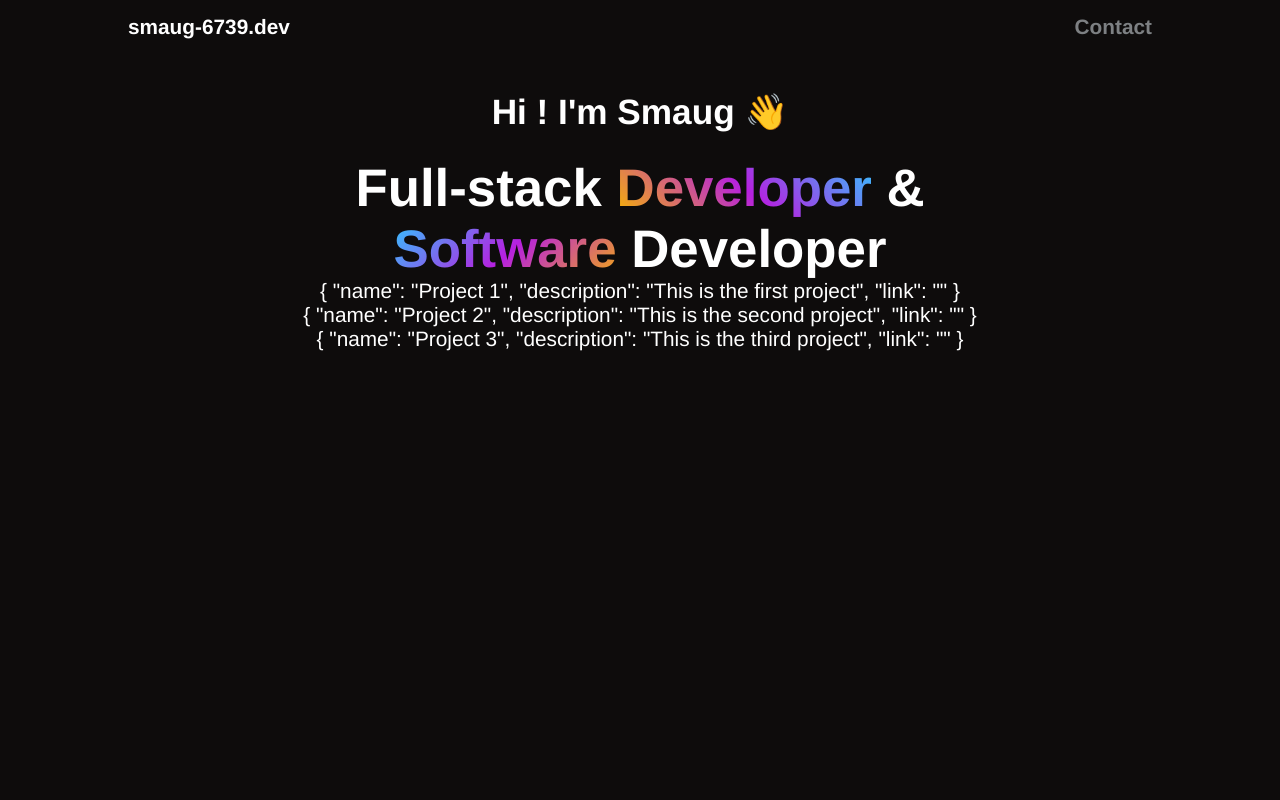
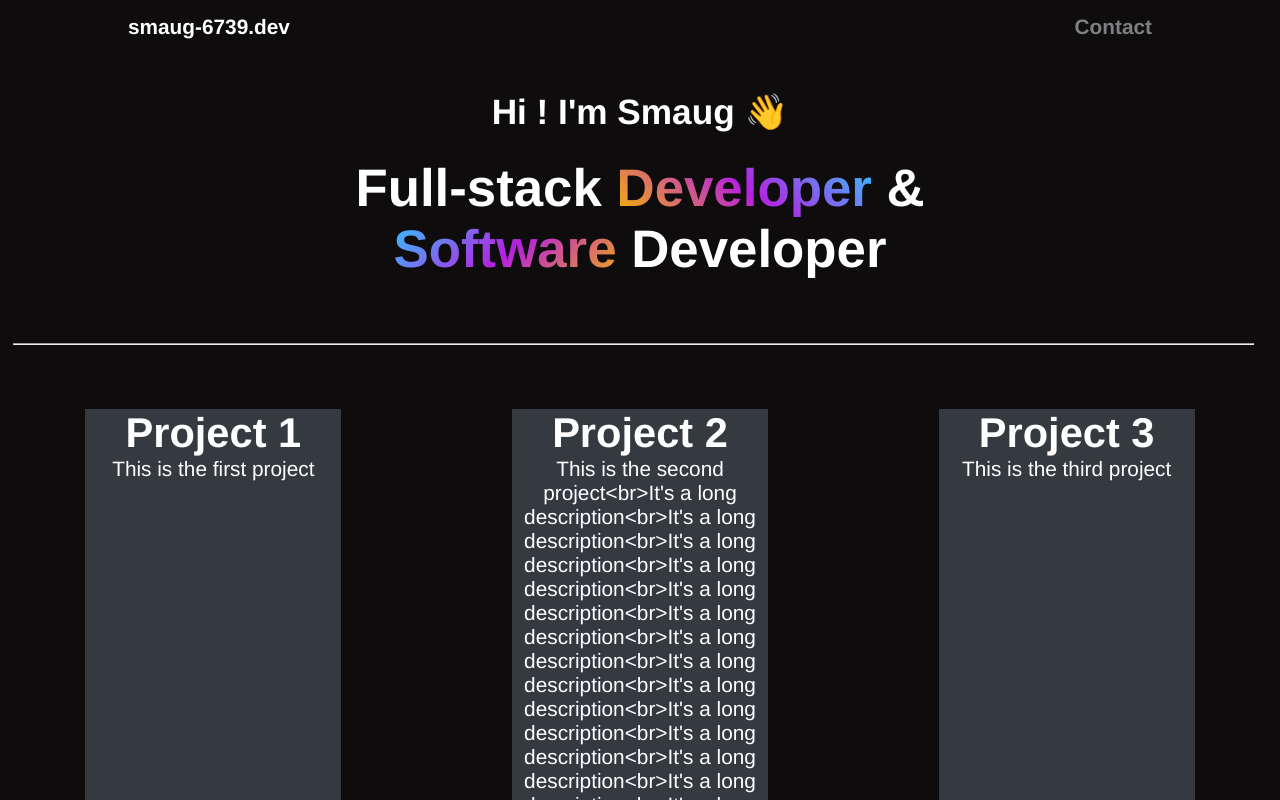
Before and after one commit to Smaug6739/smaug-website, a Nuxt app: page / in a window 1280 px wide. Shown: the top 800 px of the page. Built offline with nearby package versions, Linux system fonts and the light colour scheme.

Commit message:
Update css

```diff
--- a/assets/css/main.css
+++ b/assets/css/main.css
@@ -30,4 +30,8 @@ body {
   -webkit-text-fill-color: transparent;
 }
 
+.sep {
+  margin: 5% 2% 5% 1%;
+}
+
 /*# sourceMappingURL=main.css.map */
--- a/assets/scss/main.scss
+++ b/assets/scss/main.scss
@@ -27,4 +27,7 @@ body {
   -webkit-text-fill-color: transparent;
 }
 
+.sep {
+  margin: 5% 2% 5% 1%;
+}
 //   background: linear-gradient(-45deg, #f7b500, #b620e0, #32c5ff);
--- a/components/project.component.vue
+++ b/components/project.component.vue
@@ -1,14 +1,29 @@
 <template>
   <div class="project">
-    {{ data }}
+    <div class="project__header">
+      <div class="project__header-title">
+        <h1>{{ project.name }}</h1>
+      </div>
+      <div class="project__header-description">
+        <p>{{ project.description }}</p>
+      </div>
+    </div>
   </div>
 </template>
+<style lang="scss" scoped>
+@import "@/assets/scss/theme-variables.scss";
+.project {
+  display: block;
+  width: 20%;
+  background-color: $dark;
+}
+</style>
 <script>
 export default {
   name: "Project",
   component: true,
   props: {
-    data: {
+    project: {
       type: Object,
       required: true,
     },
--- a/components/projects.component.vue
+++ b/components/projects.component.vue
@@ -1,10 +1,30 @@
 <template>
-  <div>
-    <div class="projects" v-for="item of projects" :key="item.name">
-      <Project :data="item" />
-    </div>
+  <div class="projects">
+    <Project
+      v-for="item of projects"
+      :key="item.name"
+      class="pjs"
+      :project="item"
+    />
   </div>
 </template>
+<style lang="scss" scoped>
+// .projects {
+//   display: block;
+//   width: 80%;
+//   height: 100%;
+// }
+.projects {
+  display: flex;
+  flex-wrap: wrap;
+  flex-direction: row;
+  justify-content: space-around;
+  align-items: stretch !important;
+}
+.pjs {
+  align-self: stretch;
+}
+</style>
 <script>
 import Project from "@/components/project.component.vue";
 
@@ -24,7 +44,8 @@ export default {
         },
         {
           name: "Project 2",
-          description: "This is the second project",
+          description:
+            "This is the second project<br>It's a long description<br>It's a long description<br>It's a long description<br>It's a long description<br>It's a long description<br>It's a long description<br>It's a long description<br>It's a long description<br>It's a long description<br>It's a long description<br>It's a long description<br>It's a long description<br>It's a long description<br>It's a long description<br>It's a long description<br>It's a long description<br>It's a long description<br>It's a long description<br>It's a long description",
           link: "",
         },
         {
--- a/pages/index.vue
+++ b/pages/index.vue
@@ -7,7 +7,9 @@
       <span class="linear-gradient-inverse">Software </span>Developer
     </h2>
     <div>
+      <hr class="sep" />
       <Projects />
+      <hr class="sep" />
     </div>
   </div>
 </template>
```
Also changed, not shown: 1 other file (tests, documents, lock files or other folders).
